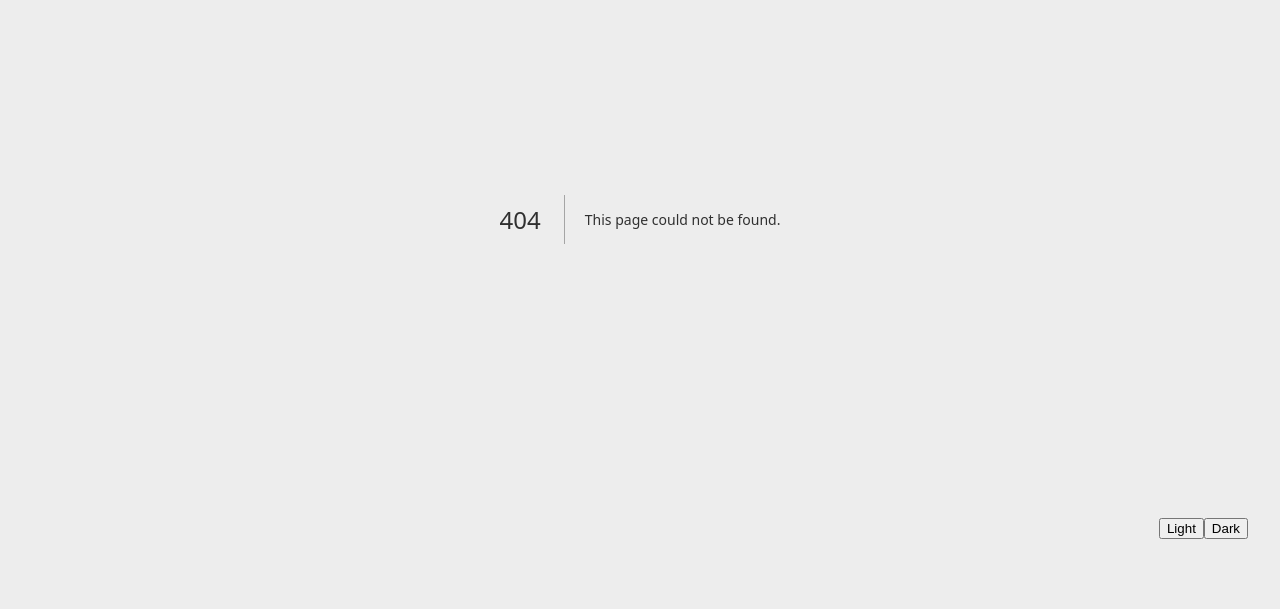
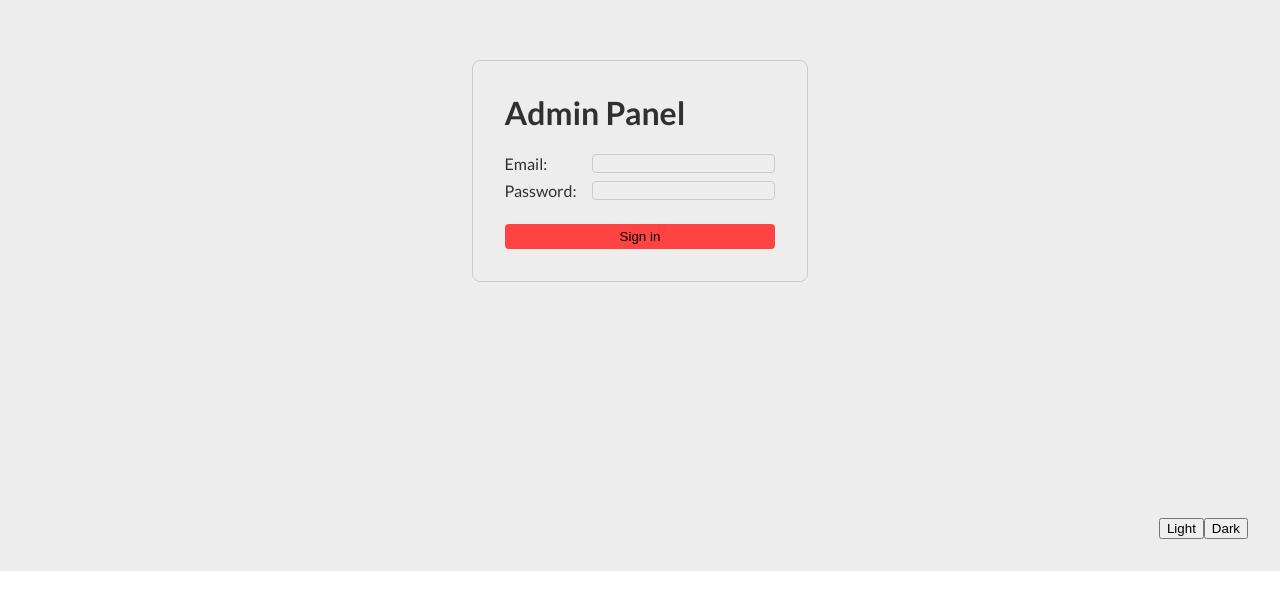
Before and after one commit to seandorr/recipes, a Next.js app: page /login in a window 1280 px wide. Before the commit this address had no page. Shown: the part 229-838 px from the top of the page. After the commit the page ends 800 px from the top, so only its background shows below. Built offline with nearby package versions, Linux system fonts and the light colour scheme.

Commit message:
feat: starts to implement users and auth

```diff
--- a/package.json
+++ b/package.json
@@ -14,14 +14,17 @@
   },
   "dependencies": {
     "@prisma/client": "4.13.0",
+    "@types/bcrypt": "^5.0.0",
     "@types/node": "18.15.11",
     "@types/react": "18.0.37",
     "@types/react-dom": "18.0.11",
     "ag-grid-community": "^29.3.5",
     "ag-grid-react": "^29.3.5",
     "antd": "^5.5.0",
+    "bcrypt": "^5.1.0",
     "eslint": "8.38.0",
     "eslint-config-next": "13.3.0",
+    "jose": "^4.14.4",
     "next": "13.3.0",
     "react": "18.2.0",
     "react-dom": "18.2.0",
--- /dev/null
+++ b/src/pages/api/user.ts
@@ -0,0 +1,55 @@
+import type { NextApiRequest, NextApiResponse } from "next";
+import { PrismaClient } from "@prisma/client";
+import bcrypt from "bcrypt";
+
+const prisma = new PrismaClient();
+
+function hashPassword(plainTextPwd: string) {
+  bcrypt.hash(plainTextPwd, 10, function (err, hash) {
+    if (!err) {
+      return hash;
+    }
+  });
+}
+
+export default async function handler(
+  req: NextApiRequest,
+  res: NextApiResponse
+) {
+  if (req.method === "POST") {
+    return await createUser(req, res);
+  } else if (req.method === "GET") {
+    return await readUsers(req, res);
+  } else {
+    return res
+      .status(405)
+      .json({ message: "Method not allowed", success: false });
+  }
+}
+
+async function readUsers(req: NextApiRequest, res: NextApiResponse) {
+  try {
+    const users = await prisma.user.findMany();
+    return res.status(200).json({ data: users, success: true });
+  } catch (error) {
+    console.error("Request error", error);
+    res.status(500).json({ error: "Error getting users", success: false });
+  }
+}
+
+async function createUser(req: NextApiRequest, res: NextApiResponse) {
+  const body = req.body;
+  try {
+    const newUser = await prisma.user.create({
+      data: {
+        email: body.email,
+        // password: hashPassword(body.password),
+        password: await bcrypt.hash(body.password, 10),
+      },
+    });
+    return res.status(200).json({ data: newUser, success: true });
+  } catch (error) {
+    console.error("Request error", error);
+    res.status(500).json({ error: "Error creating user", success: false });
+  }
+}
--- /dev/null
+++ b/src/pages/login.tsx
@@ -0,0 +1,31 @@
+import React, { ChangeEvent, useState } from "react";
+
+function Login() {
+  const [user, setUser] = useState({ email: "", password: "" });
+
+  const handleChange = async (event: ChangeEvent<HTMLInputElement>) => {
+    const { name, value } = event.target;
+    setUser((prev) => ({ ...prev, [name]: value }));
+  };
+
+  return (
+    <div className="form-container">
+      <form>
+        <h1>Admin Panel</h1>
+        <div className="input-container">
+          <label>Email:</label>
+          <input type="text" onChange={handleChange} />
+        </div>
+        <div className="input-container">
+          <label>Password:</label>
+          <input type="password" onChange={handleChange} />
+        </div>
+        <button type="button" onClick={() => console.log(user)}>
+          Sign in
+        </button>
+      </form>
+    </div>
+  );
+}
+
+export default Login;
--- a/src/styles/_colors.module.scss
+++ b/src/styles/_colors.module.scss
@@ -1,4 +1,6 @@
 $dark-color: #303030;
+$medium-color: #868686;
+$light-color: #ededed;
 $border-dark-color: #5b5b5b;
 $border-light-color: #cbcbcb;
 $primary-dark-color: #42ff74;
@@ -7,7 +9,6 @@ $edit-color: #00aeff;
 $primary-color-opacity: 0.15;
 $primary-dark-color-rgba: rgba($primary-dark-color, $primary-color-opacity);
 $primary-light-color-rgba: rgba($primary-light-color, $primary-color-opacity);
-$light-color: #ededed;
 $tag-dark-color: $border-dark-color;
 $tag-light-color: $border-light-color;
 
--- a/src/styles/main.scss
+++ b/src/styles/main.scss
@@ -284,3 +284,45 @@ body {
   right: 2rem;
   bottom: 2rem;
 }
+
+.form-container {
+  display: flex;
+  align-items: center;
+  justify-content: center;
+  height: calc(100vh - 6rem);
+  form {
+    width: fit-content;
+    border: 1px solid var(--border-color);
+    padding: 2rem;
+    border-radius: 0.5rem;
+
+    h1 {
+      margin-block-start: 0;
+    }
+
+    .input-container {
+      display: flex;
+      align-items: flex-start;
+      justify-content: space-between;
+      gap: 1rem;
+      margin-bottom: 0.5rem;
+
+      input {
+        color: var(--font-color);
+        border: 1px solid var(--border-color);
+        border-radius: 4px;
+        background-color: var(--background);
+      }
+    }
+
+    button {
+      margin-top: 1rem;
+      padding: 0.3rem;
+      width: 100%;
+      background-color: var(--primary-color);
+      border-radius: 4px;
+      border: none;
+      cursor: pointer;
+    }
+  }
+}
```
Also changed, not shown: src/lib/auth.ts (added, +28 -0 lines), src/middleware.ts (added, +25 -0 lines), 2 other files (tests, documents, lock files or other folders).
